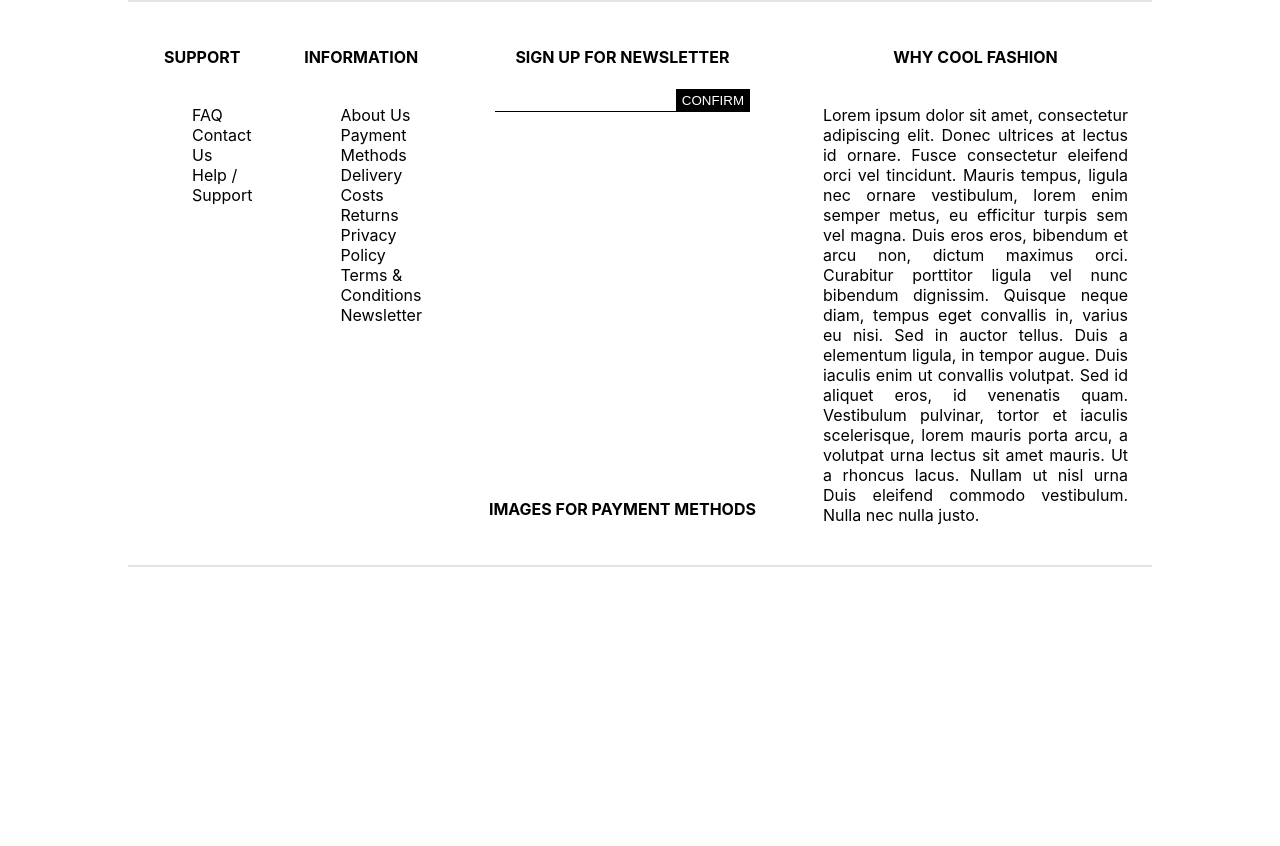
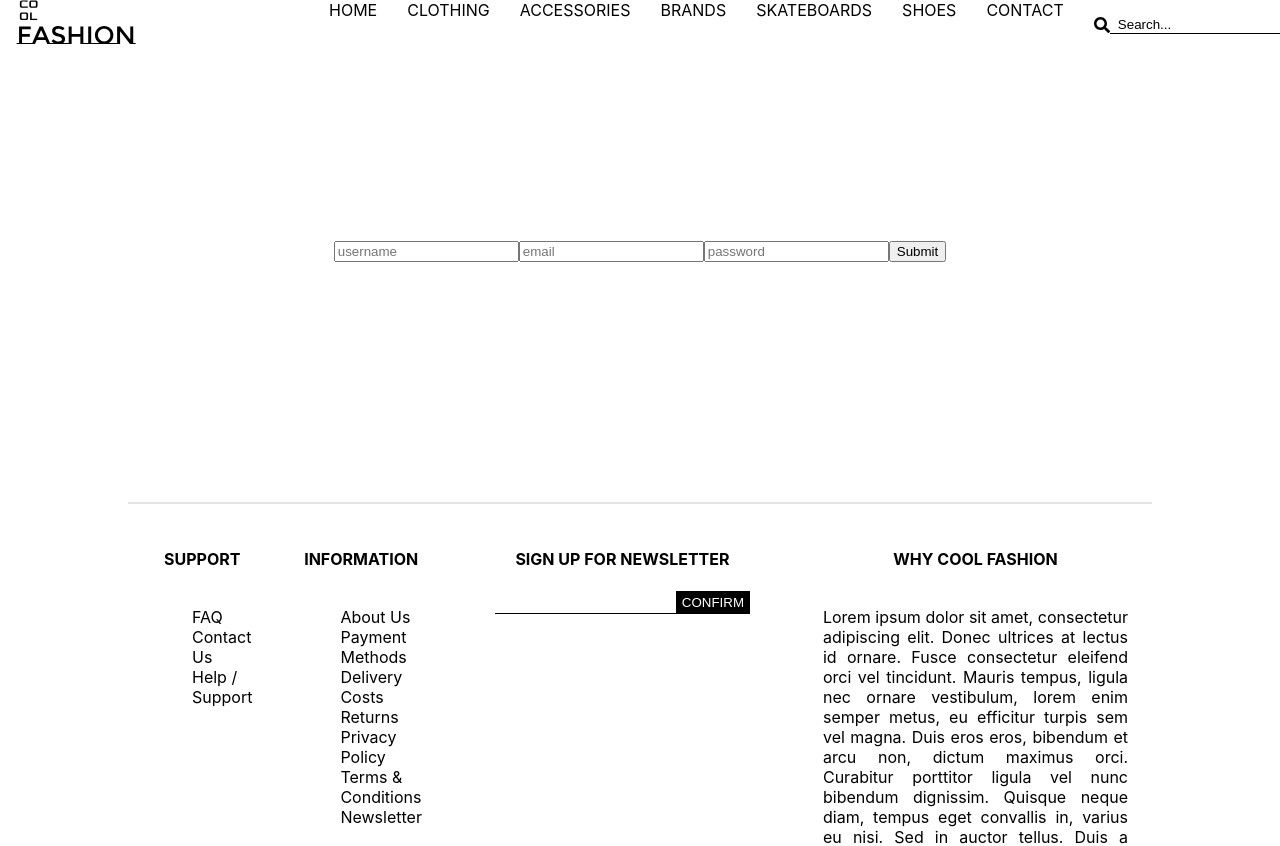
Before and after one commit to fjellen/cool-fashion, a React (Create React App) app in the folder frontend/: page /Register in a window 1280 px wide. Shown: the top 846 px of the page. Before the commit the page ends 800 px from the top, so only its background shows below. Built offline with nearby package versions, Linux system fonts and the light colour scheme.

Commit message:
Added register, login, hero on homepage. modified navbar

```diff
--- a/frontend/src/App.tsx
+++ b/frontend/src/App.tsx
@@ -1,9 +1,6 @@
 import React, { useState } from "react";
-import logo from "./logo.svg";
 import "./App.css";
-import ReactDOM from "react-dom/client";
 import { BrowserRouter, Routes, Route } from "react-router-dom";
-import LatestProducts from "./components/LatestProducts/LatestProducts";
 import Navbar from "./components/Navbar/Navbar";
 
 import Home from "./components/Pages/Home";
@@ -15,6 +12,7 @@ import Shoes from "./components/Pages/Shoes";
 import Skateboards from "./components/Pages/Skateboards";
 import Account from "./components/Pages/Account";
 import Login from "./components/Pages/Login";
+import Register from "./components/Pages/Register";
 
 function App() {
   return (
@@ -30,11 +28,11 @@ function App() {
           <Route path="skateboards" element={<Skateboards />} />
           <Route path="account" element={<Account />} />
           <Route path="Login" element={<Login />} />
+          <Route path="Register" element={<Register />} />
         </Route>
       </Routes>
     </BrowserRouter>
   );
 }
-<LatestProducts />;
 
 export default App;
--- a/frontend/src/components/Navbar/Navbar.tsx
+++ b/frontend/src/components/Navbar/Navbar.tsx
@@ -1,12 +1,15 @@
-import React from "react";
+import React, { useEffect, useContext } from "react";
 import styled from "styled-components";
 import { FaRegHeart } from "react-icons/fa";
 import { FaRegUserCircle } from "react-icons/fa";
 import { FaCartArrowDown } from "react-icons/fa";
 import { FaSearch } from "react-icons/fa";
-import { Outlet, Link, BrowserRouter } from "react-router-dom";
+import { Outlet, Link } from "react-router-dom";
+import { userContext } from "../../context/UserContext";
 
 const Navbar: React.FC = () => {
+  const context = useContext(userContext);
+
   const LinkStyle = {
     marginRight: "30px" as "30px",
     fontSize: "1em" as "1em",
@@ -17,12 +20,12 @@ const Navbar: React.FC = () => {
 
   const Container = styled.div`
     display: flex;
+    position: fixed;
     align-items: center;
     height: 50px;
     width: 100vw;
     justify-content: space-between;
     color: black;
-    background-color: white;
   `;
 
   const Logo = styled.div`
@@ -39,7 +42,6 @@ const Navbar: React.FC = () => {
 
   const RightSideSearch = styled.div`
     height: 50px;
-    background-color: #494949e5;
     width: 20vw;
     font-size: 1.4em;
     text-align: center;
@@ -50,18 +52,17 @@ const Navbar: React.FC = () => {
 
   const RightSideDiv = styled.div`
     height: 50px;
-    background-color: #494949e5;
     width: 20vw;
     display: flex;
     text-align: center;
-    color: white; ;
+    color: #000000;
+    margin-right: 2rem;
   `;
 
   const RightSideIconer = styled.div`
     height: 50px;
     width: 9vw;
-    background-color: #494949e5;
-    color: white;
+    color: #000000;
     font-size: 1.2em;
     text-align: center;
     justify-content: space-around;
@@ -71,17 +72,17 @@ const Navbar: React.FC = () => {
 
   const StyledInput = styled.input`
     text-decoration: none;
+    background-color: transparent;
     outline: none;
-    background-color: #494949e5;
     border: 0;
     border-bottom: 1px solid red;
-    border-color: white;
+    border-color: #000000;
     position: relative;
-    padding-left: 1rem;
-    color: white;
+    padding-left: 0.5rem;
+    color: #000000;
     ::placeholder {
       margin-left: 1rem;
-      color: white;
+      color: #000000;
     }
   `;
 
@@ -143,23 +144,25 @@ const Navbar: React.FC = () => {
             CONTACT
           </Link>
         </Menu>
-
         <RightSideDiv>
           <RightSideSearch>
             <FaSearch
               style={{
-                position: "absolute",
-                right: "21rem",
-                zIndex: " 1",
-                fontSize: "1.1rem",
+                height: "16px",
+                width: "16px",
+                display: "flex",
+                justifyContent: "center",
               }}
             />
-            <StyledInput type="text" placeholder="Search"></StyledInput>
+            <StyledInput type="text" placeholder="Search..."></StyledInput>
           </RightSideSearch>
 
           <RightSideIconer>
             <FaRegHeart />
-            <Link to="Login" style={{ color: "white" }}>
+            <Link
+              to={context?.loggedIn ? "Account" : "Login"}
+              style={{ color: "black" }}
+            >
               <FaRegUserCircle />
             </Link>
             <FaCartArrowDown />
--- a/frontend/src/components/Pages/Account.tsx
+++ b/frontend/src/components/Pages/Account.tsx
@@ -1,9 +1,63 @@
-import Navbar from "../Navbar/Navbar";
+import React, { useContext, useEffect } from "react";
+import { userContext } from "../../context/UserContext";
+import styled from "styled-components";
+import { useNavigate } from "react-router-dom";
 
 const Account = () => {
-    return <div>
-      <h1>Account</h1>
-    </div>;
+  const context = useContext(userContext);
+  const navigate = useNavigate();
+  useEffect(() => {
+    const userData = JSON.parse(localStorage.getItem("user-info") || "{}");
+    context?.setLoggedInUser({
+      jwt: userData.jwt,
+      username: userData.user.username,
+      email: userData.user.email,
+      id: userData.user.id,
+    });
+    console.log(context?.loggedInUser);
+  }, []);
+
+  const handleLogout = async () => {
+    localStorage.clear();
+    context?.setLoggedIn(false);
+    navigate("/");
   };
 
-  export default Account;
+  const FlexContainer = styled.div`
+    display: flex;
+    align-items: center;
+    flex-direction: column;
+    padding: 15rem;
+    margin-top: 50px;
+  `;
+  const StyledForm = styled.form`
+    max-width: 800px;
+    display: flex;
+    flex-direction: column;
+  `;
+
+  return (
+    <FlexContainer>
+      <h1>Welcome back {context?.loggedInUser?.username}</h1>
+      <StyledForm>
+        <label htmlFor="username">Username</label>
+        <input
+          type="text"
+          name="username"
+          defaultValue={context?.loggedInUser?.username}
+          disabled
+        />
+        <label htmlFor="email">email</label>
+        <input
+          type="email"
+          name="email"
+          defaultValue={context?.loggedInUser?.email}
+          disabled
+        />
+      </StyledForm>
+      <button onClick={handleLogout}>Logout</button>
+    </FlexContainer>
+  );
+};
+
+export default Account;
--- a/frontend/src/components/Pages/Home.tsx
+++ b/frontend/src/components/Pages/Home.tsx
@@ -1,8 +1,10 @@
 import Navbar from "../Navbar/Navbar";
 import LatestProducts from "../LatestProducts/LatestProducts";
+import Hero from "../hero/hero"
 
 const Home = () => {
     return <div>
+      <Hero />
      <LatestProducts/>
     </div>;
   };
--- a/frontend/src/components/Pages/Login.tsx
+++ b/frontend/src/components/Pages/Login.tsx
@@ -1,8 +1,8 @@
 import styled from "styled-components";
-import React, { useContext, useRef } from "react";
-import { userContext } from "../../context/UserContext";
+import React, { useRef, useState, useContext } from "react";
 import { Link, useNavigate } from "react-router-dom";
 import { strapiClient } from "../../utils/strapiClient";
+import { userContext } from "../../context/UserContext";
 
 const FlexContainer = styled.section`
   display: flex;
@@ -13,7 +13,7 @@ const FlexContainer = styled.section`
 const Container = styled.div`
   max-width: 500px;
   margin: 1rem;
-  padding: 2em;
+  padding: 15rem;
   border-radius: 10px;
   display: flex;
   flex-direction: column;
@@ -65,36 +65,30 @@ const FormContainer = styled.div`
 const Login = () => {
   const context = useContext(userContext);
   const navigate = useNavigate();
-
   const emailRef = React.useRef<HTMLInputElement | null>(null);
   const passwordRef = useRef<HTMLInputElement>(null);
 
+  const [errorMsg, setErrorMsg] = useState<any>(null);
+
   const handleSubmit = async (e: React.FormEvent) => {
-    console.log(e);
+    setErrorMsg(null);
     e.preventDefault();
-    const user = context?.user;
-
-    const response = await strapiClient("/api/auth/local", "POST", {
-      identifier: emailRef?.current?.value,
-      password: passwordRef?.current?.value,
-    }).then((data) => {
-      console.log(data);
-      if (data.data === null) {
-        console.log("Something went wrong");
+    try {
+      const response = await strapiClient("/api/auth/local", "POST", {
+        identifier: emailRef?.current?.value,
+        password: passwordRef?.current?.value,
+      });
+      if (!response.user) {
+        throw "Cannot login. Please try again.";
       } else {
+        context?.setLoggedIn(true);
         navigate("/Account");
-        localStorage.setItem("user-info", JSON.stringify(data));
+        localStorage.setItem("user-info", JSON.stringify(response));
       }
-    });
+    } catch (err: any) {
+      setErrorMsg(err);
+    }
   };
-
-  //   const handleInput = (e: React.ChangeEvent<HTMLInputElement>) => {
-  //     context?.setRegisterUser({
-  //       ...context.user!,
-  //       [e.target.name]: e.target.value,
-  //     });
-  //     console.log(context?.user);
-  //   };
 
   return (
     <>
@@ -127,7 +121,6 @@ const Login = () => {
                 type="text"
                 placeholder="Enter Email"
                 name="email"
-                onChange={() => console.log(emailRef?.current?.value)}
               />
               <label style={{ marginTop: "1rem" }}>Password</label>
               <Input
@@ -138,6 +131,7 @@ const Login = () => {
               />
 
               <Button type="submit">Login</Button>
+              {errorMsg && <p style={{ color: "#ff0000" }}>{errorMsg}</p>}
             </Form>
           </Container>
         </FormContainer>
--- /dev/null
+++ b/frontend/src/components/Pages/Register.tsx
@@ -0,0 +1,55 @@
+import React, { useContext } from "react";
+import { userContext } from "../../context/UserContext";
+import { strapiClient } from "../../utils/strapiClient";
+import { useNavigate } from "react-router-dom";
+
+const Register = () => {
+  const context = useContext(userContext);
+  const navigate = useNavigate();
+  const emailRef = React.useRef<HTMLInputElement | null>(null);
+  const passwordRef = React.useRef<HTMLInputElement | null>(null);
+  const usernameRef = React.useRef<HTMLInputElement | null>(null);
+
+  const handleSubmit = async (e: React.FormEvent) => {
+    e.preventDefault();
+    const response = await strapiClient("/api/auth/local/register", "POST", {
+      username: usernameRef?.current?.value,
+      email: emailRef?.current?.value,
+      password: passwordRef?.current?.value,
+    });
+    localStorage.clear();
+    localStorage.setItem("user-info", JSON.stringify(response));
+    context?.setLoggedInUser({
+      jwt: response.jwt,
+      username: response.user.username,
+      email: response.user.email,
+      id: response.user.id,
+    });
+    context?.setLoggedIn(true);
+    navigate("/Account");
+  };
+  return (
+    <div
+      style={{ display: "flex", justifyContent: "center", padding: "15rem" }}
+    >
+      <form onSubmit={handleSubmit}>
+        <input
+          ref={usernameRef}
+          onChange={() => console.log(usernameRef.current?.value)}
+          type="text"
+          placeholder="username"
+        />
+        <input ref={emailRef} type="email" placeholder="email" />
+        <input
+          ref={passwordRef}
+          onChange={() => console.log(passwordRef.current?.value)}
+          type="password"
+          placeholder="password"
+        />
+        <button type="submit">Submit</button>
+      </form>
+    </div>
+  );
+};
+
+export default Register;
--- /dev/null
+++ b/frontend/src/components/hero/hero.tsx
@@ -0,0 +1,21 @@
+import React from "react";
+import heroImg from "./Hero.png";
+
+const hero = () => {
+  return (
+    <div style={{ display: "flex", justifyContent: "center" }}>
+      <div
+        style={{
+          backgroundImage: "url(" + heroImg + ")",
+          backgroundSize: "cover",
+          backgroundRepeat: "no-repeat",
+          width: "100vw",
+          height: "70vh",
+          overflow: "hidden",
+        }}
+      ></div>
+    </div>
+  );
+};
+
+export default hero;
```
Also changed, not shown: frontend/src/components/Footer/Footer.tsx (+24 -20 lines), frontend/src/context/UserContext.tsx (+21 -9 lines), frontend/src/index.tsx (+11 -17 lines), frontend/src/components/hero/Hero.png (added).
